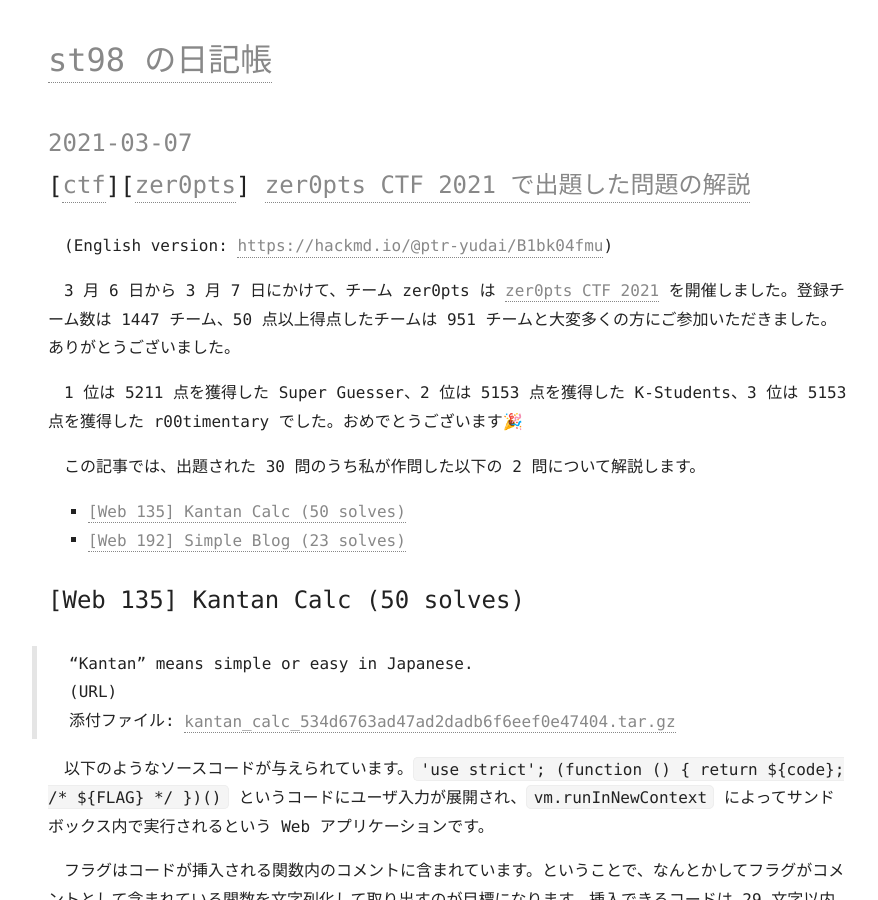
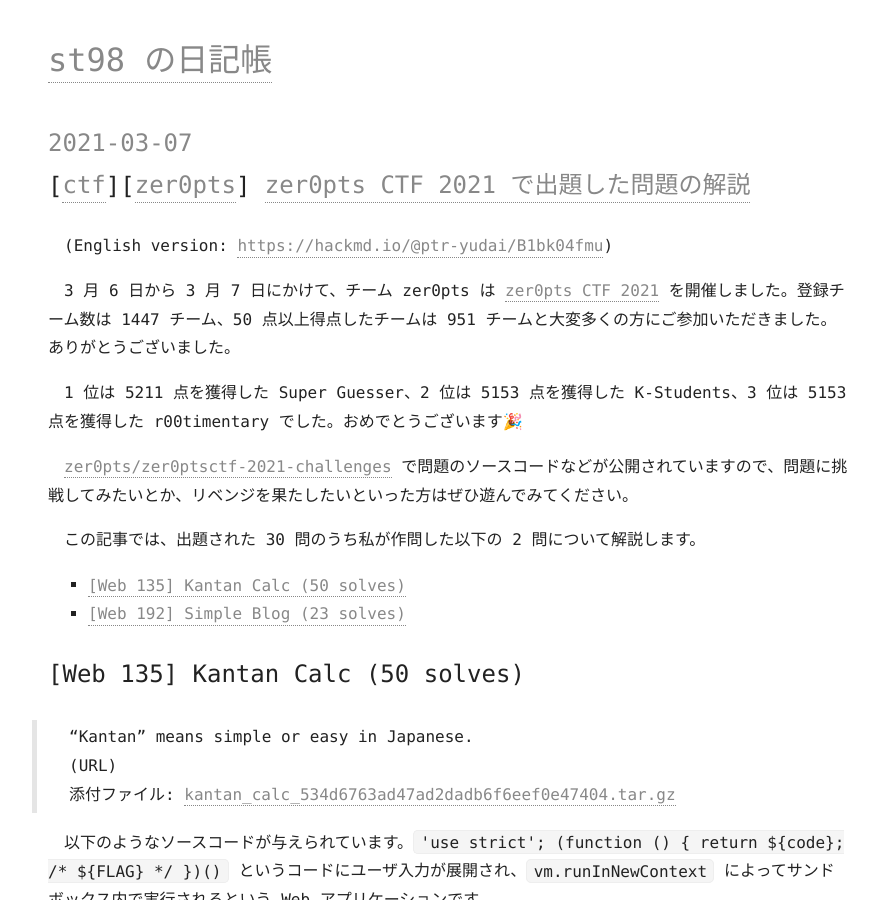
Before and after one commit to st98/diary, a Jekyll site: the page built from _posts/2021-03-07-zer0pts-ctf-2021.md, in a window 1280 px wide and 900 px high. Shown: the whole window, without its empty margins (192-1070 px from the left). Built offline with Jekyll 4.4.1, drawn with Linux system fonts in a browser that asks for light colours; comment, search, counter and statistics services are not loaded.

Commit message:
問題リポジトリへのリンクを追加

```diff
--- a/_posts/2021-03-07-zer0pts-ctf-2021.md
+++ b/_posts/2021-03-07-zer0pts-ctf-2021.md
@@ -10,6 +10,8 @@
 3 月 6 日から 3 月 7 日にかけて、チーム zer0pts は [zer0pts CTF 2021](https://ctftime.org/event/1256) を開催しました。登録チーム数は 1447 チーム、50 点以上得点したチームは 951 チームと大変多くの方にご参加いただきました。ありがとうございました。
 
 1 位は 5211 点を獲得した Super Guesser、2 位は 5153 点を獲得した K-Students、3 位は 5153 点を獲得した r00timentary でした。おめでとうございます🎉
+
+[zer0pts/zer0ptsctf-2021-challenges](https://gitlab.com/zer0pts/zer0ptsctf-2021-challenges) で問題のソースコードなどが公開されていますので、問題に挑戦してみたいとか、リベンジを果たしたいといった方はぜひ遊んでみてください。
 
 この記事では、出題された 30 問のうち私が作問した以下の 2 問について解説します。
 
```
